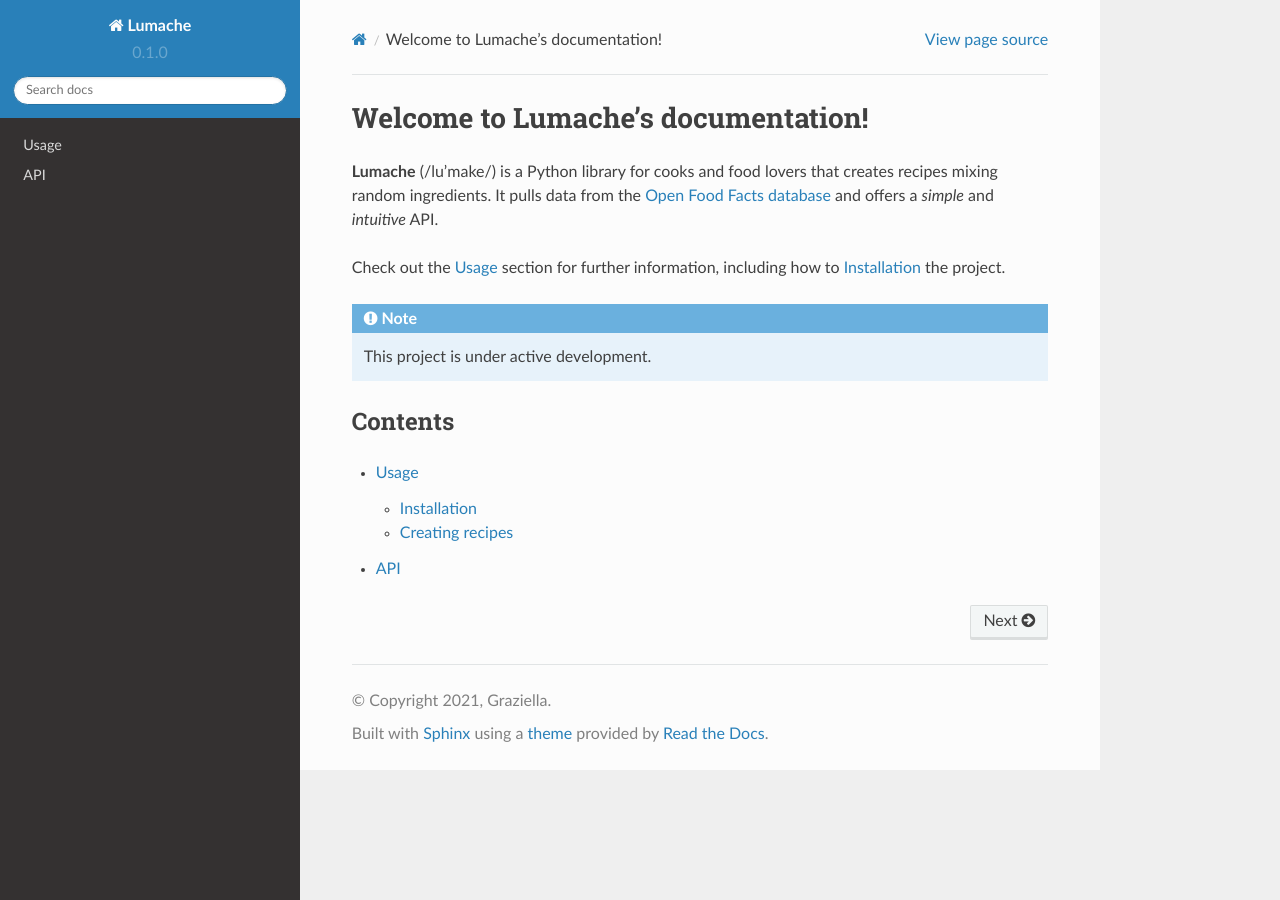
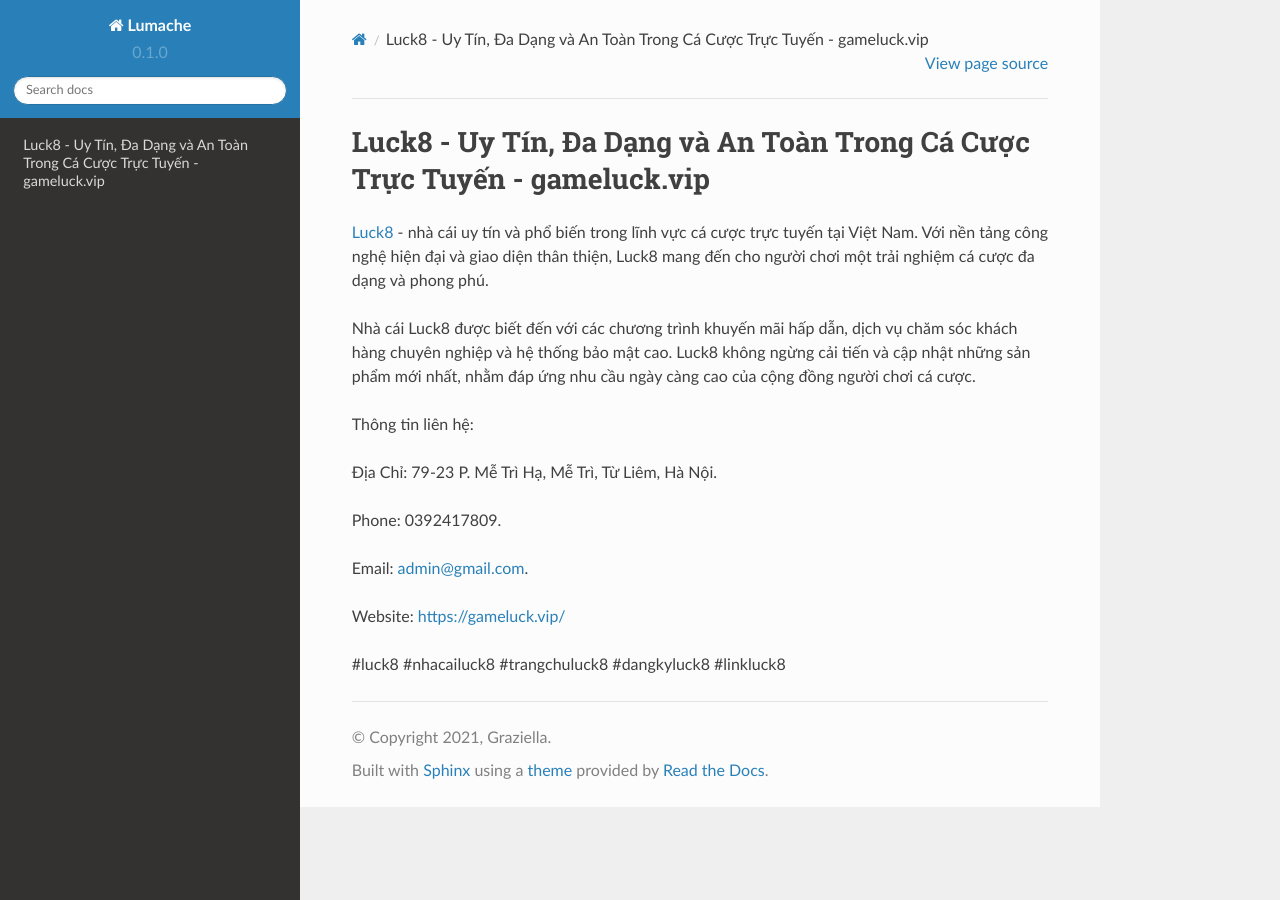
Before and after one commit to socialentity1/gameluckvip, a Sphinx documentation site: the page built from docs/source/index.rst, in a window 1280 px wide. Built offline with Sphinx 7.4.7 and the Read the Docs theme 2.0.0, drawn with Linux system fonts in a browser that asks for light colours.

Commit message:
Update index.rst

```diff
--- a/docs/source/index.rst
+++ b/docs/source/index.rst
@@ -1,22 +1,18 @@
-Welcome to Lumache's documentation!
+Luck8 - Uy Tín, Đa Dạng và An Toàn Trong Cá Cược Trực Tuyến - gameluck.vip
 ===================================
 
-**Lumache** (/lu'make/) is a Python library for cooks and food lovers
-that creates recipes mixing random ingredients.
-It pulls data from the `Open Food Facts database <https://world.openfoodfacts.org/>`_
-and offers a *simple* and *intuitive* API.
+`Luck8 <https://gameluck.vip/>`_ - nhà cái uy tín và phổ biến trong lĩnh vực cá cược trực tuyến tại Việt Nam. Với nền tảng công nghệ hiện đại và giao diện thân thiện, Luck8 mang đến cho người chơi một trải nghiệm cá cược đa dạng và phong phú.
 
-Check out the :doc:`usage` section for further information, including
-how to :ref:`installation` the project.
+Nhà cái Luck8 được biết đến với các chương trình khuyến mãi hấp dẫn, dịch vụ chăm sóc khách hàng chuyên nghiệp và hệ thống bảo mật cao. Luck8 không ngừng cải tiến và cập nhật những sản phẩm mới nhất, nhằm đáp ứng nhu cầu ngày càng cao của cộng đồng người chơi cá cược.
 
-.. note::
+Thông tin liên hệ:
 
-   This project is under active development.
+Địa Chỉ: 79-23 P. Mễ Trì Hạ, Mễ Trì, Từ Liêm, Hà Nội.
 
-Contents
---------
+Phone: 0392417809.
 
-.. toctree::
+Email: admin@gmail.com.
 
-   usage
-   api
+Website: https://gameluck.vip/
+
+#luck8 #nhacailuck8 #trangchuluck8 #dangkyluck8 #linkluck8
```
